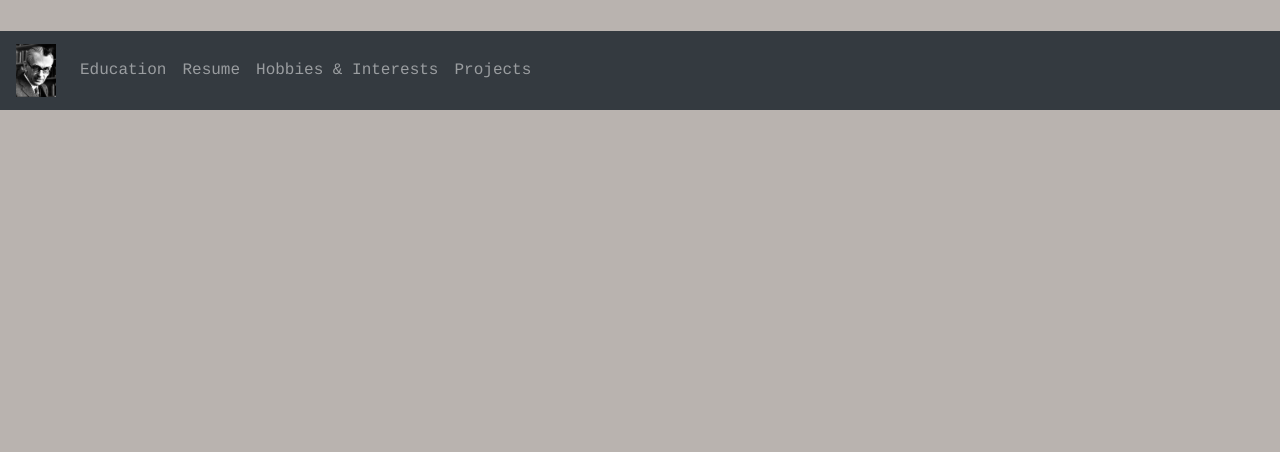
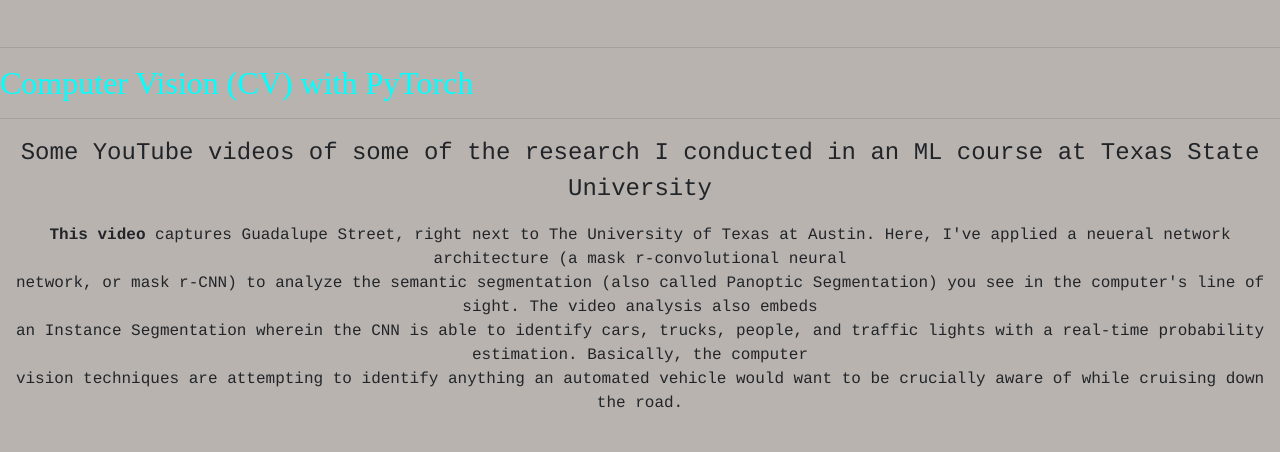
Before and after one commit to Austin-Faulkner/MyWebsite, a Flask app: page /projects in a window 1280 px wide. Shown: the part 2646-3098 px from the top of the page. Before the commit the page ends 2756 px from the top, so only its background shows below. Run offline with Flask 2, Linux system fonts and the light colour scheme; some libraries are stand-ins or nearby versions.

Commit message:
w +200 and CV vids from campus

```diff
--- a/templates/hobbies.html
+++ b/templates/hobbies.html
@@ -196,7 +196,7 @@
       </font>
     <center />
 
-    <hr/>
+    <!-- <hr/>
       <h5>
         <font size="+3">Computer Vision (CV) with PyTorch</font>
       </h5>
@@ -256,7 +256,7 @@
       Your browser does not support the video tag.
     </video> -->
     <br />
-    <br />
+    <br /> -->
 
 <nav class="navbar navbar-expand-sm bg-dark navbar-dark">
 <a class="navbar-brand" href="/">
--- a/templates/projects.html
+++ b/templates/projects.html
@@ -121,7 +121,7 @@
              </div>
            </blockquote>
         </p>
-        <iframe width="582" height="1310"
+        <iframe width="682" height="1310"
           src="https://www.youtube.com/embed/NJCe9HfMveU?autoplay=1&mute=1&loop=1&playlist=NJCe9HfMveU" allowfullscreen>
         </iframe>
         </div>
@@ -129,6 +129,68 @@
         <br/>
       </center>
     </div>
+
+    <hr/>
+      <h5>
+        <font size="+3">Computer Vision (CV) with PyTorch</font>
+      </h5>
+    <hr/>
+    <p>
+      <font size="+2">Some YouTube videos of some of the research I conducted in an ML course at Texas State University</font>
+    </p>
+
+    <p>
+      <b>This video</b> captures Guadalupe Street, right next to The University of Texas at Austin. Here, I've applied a neueral network architecture (a mask r-convolutional neural<br/>
+      network, or mask r-CNN) to analyze the semantic segmentation (also called Panoptic Segmentation) you see in the computer's line of sight. The video analysis also embeds<br/>
+      an Instance Segmentation wherein the CNN is able to identify cars, trucks, people, and traffic lights with a real-time probability estimation. Basically, the computer <br/>
+      vision techniques are attempting to identify anything an automated vehicle would want to be crucially aware of while cruising down the road.
+    </p>
+    <br/>
+    <iframe width="820" height="715"
+      src="https://www.youtube.com/embed/VXlUuYxoALA?autoplay=1&mute=1&loop=1&playlist=VXlUuYxoALA" allowfullscreen>
+    </iframe>
+    <br/>
+    <br/>
+      <p>
+        In <b>this video</b>, the mask r-CNN is applying the same techniques, but, in addition, I've applied Keypoint Detection (KD). The Keypoint Detection is hardly noticeable <br/>
+        in the video given there are few subjects <i>in the computer's line of sight</i> to which to apply KD. But if you look closely to the billboard and the people walking, <br/>
+        you'll find a hint of what KD is up to. I'll post another video which strictly showcases KD and it's unique analytic benefits down the line. To summarize though, <br/>
+        the benefit of KD is the CV ability to detect <i>animated behavior</i>. So, for instance, if someone is crossing the street at a certain speed, the CV picks up on <br/>
+        the angular movements of the individual and can potentially calculate the individual's velocity, which is important if the automated vehicle is to know the rate at <br/>
+        which the vehicle should come to a stop. The titles of the <b>next three videos</b> will indicate which isolated methods are used in the experiment. What's nice about <br/>
+        the three remaining videos is they isolate the techniques demonstrating each's usefulness. (More to come.)
+      <p/>
+    <br/>
+    <iframe width="820" height="715"
+      src="https://www.youtube.com/embed/tb9cjL30QiY?autoplay=1&mute=1&loop=1&playlist=tb9cjL30QiY" allowfullscreen>
+    </iframe>
+      <br/>
+    <iframe width="820" height="715"
+      src="https://www.youtube.com/embed/yRG0Dn28nhQ?autoplay=1&mute=1&loop=1&playlist=yRG0Dn28nhQ" allowfullscreen>
+    </iframe>
+      <br/>
+    <iframe width="820" height="715"
+      src="https://www.youtube.com/embed/rVmo8NBmymg?autoplay=1&mute=1&loop=1&playlist=rVmo8NBmymg" allowfullscreen>
+    </iframe>
+      <br/>
+    <iframe width="820" height="715"
+      src="https://www.youtube.com/embed/BvuOCEyky8o?autoplay=1&mute=1&loop=1&playlist=BvuOCEyky8o" allowfullscreen>
+    </iframe>
+
+
+    <!-- <hr/>
+    <h5>
+      <font size="+3">The Excellent Hurley</font>
+    </h5>
+    <hr/>
+
+    <video width="440" height="560" controls>
+      <source src="hurley.mp4" type="video/mp4">
+      <source src="hurley.ogg" type="video/ogg">
+      Your browser does not support the video tag.
+    </video> -->
+    <br />
+    <br />
 
 <nav class="navbar navbar-expand-sm bg-dark navbar-dark">
 <a class="navbar-brand" href="/">
```
